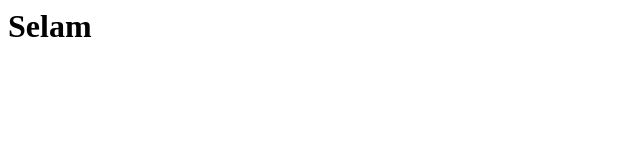
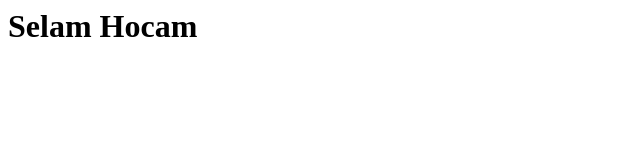
Before and after one commit to msavasacar/site, a plain HTML site: page index.html in a window 1280 px wide. Shown: the whole page, without its empty margins (0-640 px from the left). Drawn offline with Linux system fonts and the light colour scheme.

Commit message:
indexi güncelledim

```diff
--- a/index.html
+++ b/index.html
@@ -3,6 +3,6 @@
 <title>Welcome to my Page</title>
 </head>
 <body>
-<h1>Selam</h1>
+<h1>Selam Hocam</h1>
 </body>
 </html>
```
